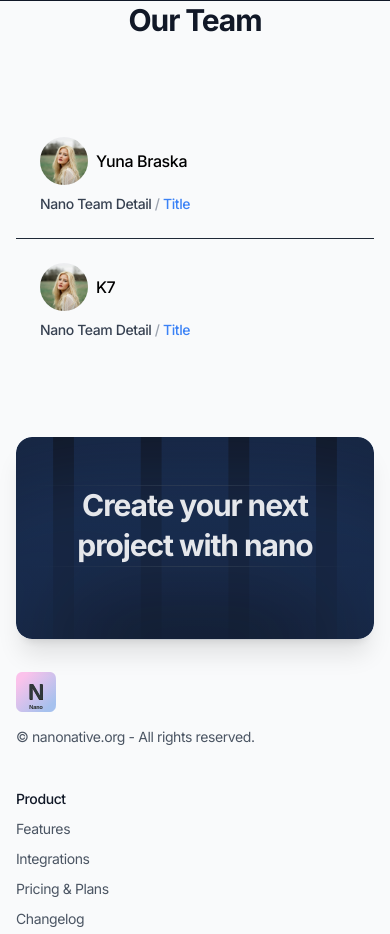
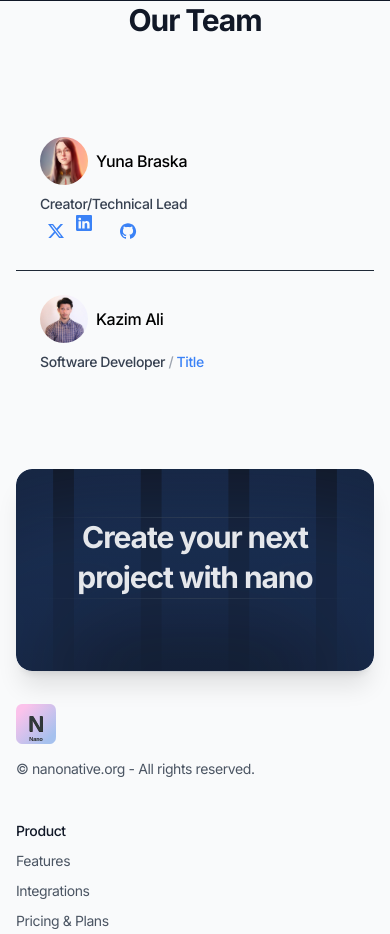
Before and after one commit to NanoNative/documentation, a Next.js app: page /documentation/ in a window 390 px wide. Shown: the part 2240-3174 px from the top of the page. Built offline with nearby package versions, Linux system fonts and the light colour scheme.

Commit message:
chore: update documentationContent

```diff
--- a/app/(default)/page.tsx
+++ b/app/(default)/page.tsx
@@ -3,7 +3,7 @@ export const metadata = {
   description: "Page description",
 };
 
-import Hero from "@/components/hero-home";
+import Hero from "@/components/nano-home";
 import BusinessCategories from "@/components/business-categories";
 import FeaturesPlanet from "@/components/features-planet";
 import LargeTestimonial from "@/components/large-testimonial";
--- a/components/large-testimonial.tsx
+++ b/components/large-testimonial.tsx
@@ -1,5 +1,7 @@
 import Image from "next/image";
-import TestimonialImg from "@/public/images/large-testimonial.jpg";
+import yunaImg from "@/public/images/yuna.jpeg";
+import kazimImg from "@/public/images/kazim.jpeg";
+import Link from "next/link";
 
 export default function LargeTestimonial() {
   return (
@@ -20,7 +22,7 @@ export default function LargeTestimonial() {
                 <h3 className="mb-2 flex items-center space-x-2 font-medium text-gray-200">
                   <Image
                       className="rounded-full"
-                      src={TestimonialImg}
+                      src={yunaImg}
                       width={48}
                       height={48}
                       alt="Large testimonial"
@@ -29,26 +31,73 @@ export default function LargeTestimonial() {
 
                 </h3>
                 <div className="text-sm font-medium text-gray-500">
-                  <span className="text-gray-700">Nano Team Detail</span>{" "}
-                  <span className="text-gray-400">/</span>{" "}
-                  <a className="text-blue-500" href="#0">
-                    Title
-                  </a>
+                  <span className="text-gray-700">Creator/Technical Lead</span>{" "}
+                  <ul className="flex gap-1">
+                    <li>
+                      <Link
+                          className="flex items-center justify-center text-blue-500 transition hover:text-blue-600"
+                          href="#0"
+                          aria-label="Twitter"
+                      >
+                        <svg
+                            className="h-8 w-8 fill-current"
+                            viewBox="0 0 32 32"
+                            xmlns="http://www.w3.org/2000/svg"
+                        >
+                          <path
+                              d="m13.063 9 3.495 4.475L20.601 9h2.454l-5.359 5.931L24 23h-4.938l-3.866-4.893L10.771 23H8.316l5.735-6.342L8 9h5.063Zm-.74 1.347h-1.457l8.875 11.232h1.36l-8.778-11.232Z"></path>
+                        </svg>
+                      </Link>
+                    </li>
+                    <li>
+                      <Link
+                          className="flex items-center justify-center text-blue-500 transition hover:text-blue-600"
+                          href="#0"
+                          aria-label="Medium"
+                      >
+                        <svg
+                            className="h-8 w-8 fill-current"
+                            viewBox="0 0 32 32"
+                            xmlns="http://www.w3.org/2000/svg"
+                        >
+                          <path
+                              d="M0 1.146C0 .513.526 0 1.175 0h13.65C15.474 0 16 .513 16 1.146v13.708c0 .633-.526 1.146-1.175 1.146H1.175C.526 16 0 15.487 0 14.854zm4.943 12.248V6.169H2.542v7.225zm-1.2-8.212c.837 0 1.358-.554 1.358-1.248-.015-.709-.52-1.248-1.342-1.248S2.4 3.226 2.4 3.934c0 .694.521 1.248 1.327 1.248zm4.908 8.212V9.359c0-.216.016-.432.08-.586.173-.431.568-.878 1.232-.878.869 0 1.216.662 1.216 1.634v3.865h2.401V9.25c0-2.22-1.184-3.252-2.764-3.252-1.274 0-1.845.7-2.165 1.193v.025h-.016l.016-.025V6.169h-2.4c.03.678 0 7.225 0 7.225z"></path>
+                        </svg>
+                      </Link>
+                    </li>
+                    <li>
+                      <Link
+                          className="flex items-center justify-center text-blue-500 transition hover:text-blue-600"
+                          href="https://github.com/NanoNative/nano" target="_blank"
+                          rel="noreferrer"
+                          aria-label="Github"
+                      >
+                        <svg
+                            className="h-8 w-8 fill-current"
+                            viewBox="0 0 32 32"
+                            xmlns="http://www.w3.org/2000/svg"
+                        >
+                          <path
+                              d="M16 8.2c-4.4 0-8 3.6-8 8 0 3.5 2.3 6.5 5.5 7.6.4.1.5-.2.5-.4V22c-2.2.5-2.7-1-2.7-1-.4-.9-.9-1.2-.9-1.2-.7-.5.1-.5.1-.5.8.1 1.2.8 1.2.8.7 1.3 1.9.9 2.3.7.1-.5.3-.9.5-1.1-1.8-.2-3.6-.9-3.6-4 0-.9.3-1.6.8-2.1-.1-.2-.4-1 .1-2.1 0 0 .7-.2 2.2.8.6-.2 1.3-.3 2-.3s1.4.1 2 .3c1.5-1 2.2-.8 2.2-.8.4 1.1.2 1.9.1 2.1.5.6.8 1.3.8 2.1 0 3.1-1.9 3.7-3.7 3.9.3.4.6.9.6 1.6v2.2c0 .2.1.5.6.4 3.2-1.1 5.5-4.1 5.5-7.6-.1-4.4-3.7-8-8.1-8z"></path>
+                        </svg>
+                      </Link>
+                    </li>
+                  </ul>
                 </div>
               </article>
               <article>
                 <h3 className="mb-2 flex items-center space-x-2 font-medium text-gray-200">
                   <Image
                       className="rounded-full"
-                      src={TestimonialImg}
+                      src={kazimImg}
                       width={48}
                       height={48}
                       alt="Large testimonial"
                   />
-                  <span className="text-black">K7</span>
+                  <span className="text-black">Kazim Ali</span>
                 </h3>
                 <div className="text-sm font-medium text-gray-500">
-                  <span className="text-gray-700">Nano Team Detail</span>{" "}
+                  <span className="text-gray-700">Software Developer</span>{" "}
                   <span className="text-gray-400">/</span>{" "}
                   <a className="text-blue-500" href="#0">
                     Title
--- a/next.config.js
+++ b/next.config.js
@@ -1,7 +1,7 @@
 /** @type {import('next').NextConfig} */
 const nextConfig = {
     basePath: "/documentation",
-    output: "export",
+    // output: "export",
     reactStrictMode: true,
 };
 
```
Also changed, not shown: app/documentation-nano/page.tsx (+69 -72 lines), components/nano-home.tsx (renamed from components/hero-home.tsx, +2 -83 lines), public/images/kazim.jpeg (added), public/images/yuna.jpeg (added).
